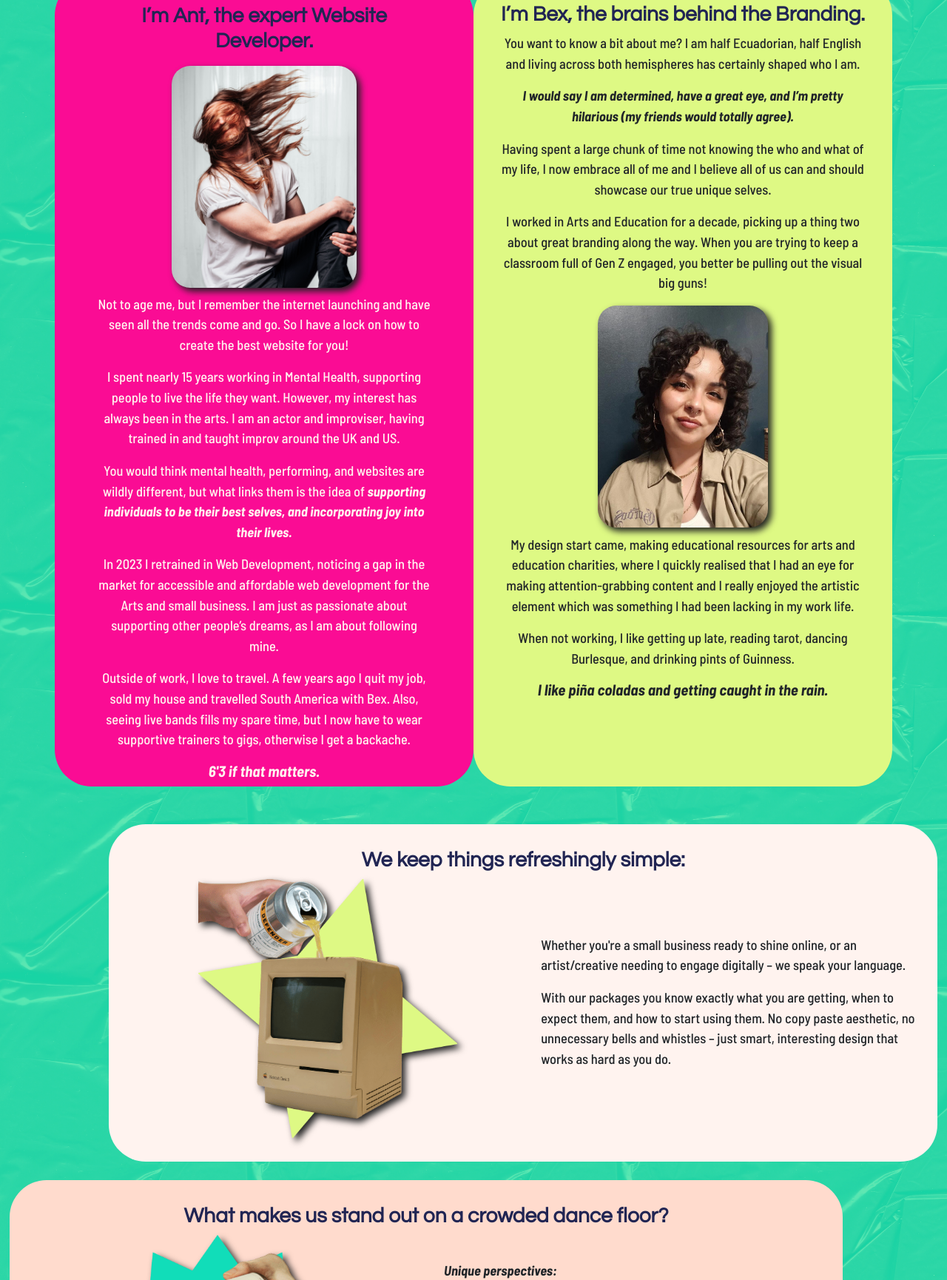
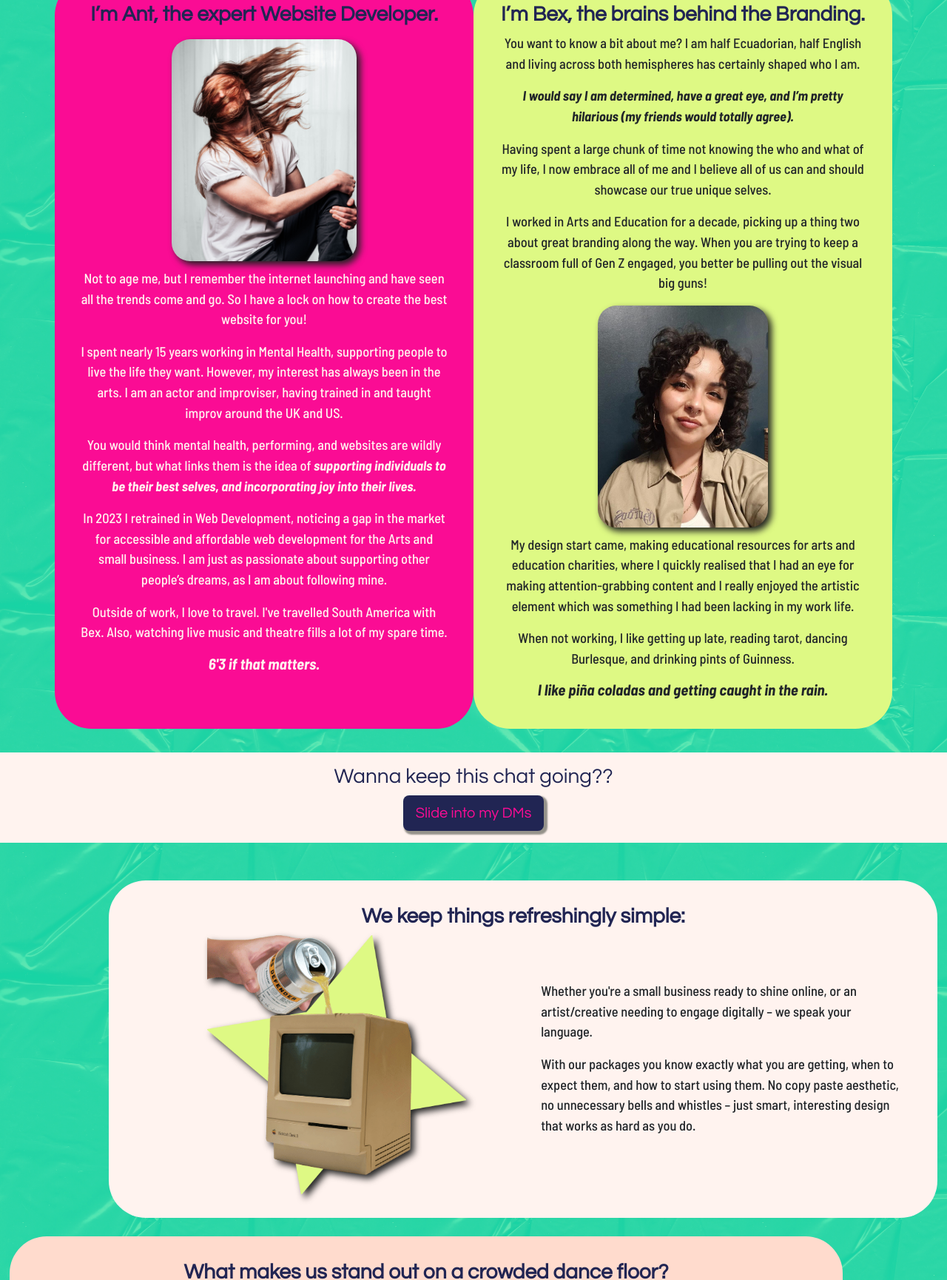
Before and after one commit to ADBur23/Kitchen_Disco_New, a plain HTML site: page HTML/about.html in a window 1280 px wide. Shown: the part 1070-2800 px from the top of the page at 74% size. Drawn offline with nearby package versions, Linux system fonts and the light colour scheme; a web font is replaced by a local one.

Commit message:
nav on about page shorter on larger screens, shorter text

```diff
--- a/CSS/about.css
+++ b/CSS/about.css
@@ -200,7 +200,7 @@ section#second-paragraph {
 .half-one {
   background-color: #fa0c94;
   color: #fff3ef;
-  padding-top: 3%;
+  padding-top: 1.5rem;
   border-radius: 50px;
   /* margin-right: 5%; */
   padding-left: 7%;
@@ -294,6 +294,35 @@ section#second-paragraph {
   margin-left: 1rem;
 }
 
+.title {
+  background-color: #fff3ef;
+  /* border-radius: 50px; */
+  margin-bottom: 1rem;
+  text-align: center;
+  margin-top: 2rem;
+}
+
+.contact-text {
+  display: flex;
+  align-content: center;
+  flex-wrap: wrap;
+  flex-direction: column;
+  text-decoration: none;
+  text-align: center;
+  position: relative;
+  z-index: 1;
+}
+
+/* .web-title {
+  color: #fff3ef;
+} */
+
+.btn-pricing {
+  background-color: #212553;
+  color: #fa0c94;
+  box-shadow: 3px 3px 2px 2px #686860b3;
+}
+
 @media (min-width: 340px) {
   /* .third-cont {
     width: 297px;
@@ -344,7 +373,7 @@ section#second-paragraph {
   }
   .logo-hover {
     top: 1px;
-    right: 128px;
+    right: 114px;
   }
   .info-margin-top {
     margin-top: 0rem;
@@ -399,8 +428,9 @@ section#second-paragraph {
   }
   .half-one {
     margin-right: 0%;
-    padding-left: 5%;
-    padding-right: 5%;
+    padding-left: 3%;
+    padding-right: 3%;
+    padding-top: 2rem;
   }
   .half-two {
     padding-left: 3%;
@@ -503,18 +533,18 @@ section#second-paragraph {
 
 @media (min-width: 1200px) {
   .logo-button {
-    width: 55%;
+    width: 33%;
     height: 67px;
   }
 }
 
 @media (min-width: 1400px) {
   .logo-button {
-    width: 61%;
+    width: 40%;
   }
 }
 
-@media (max-width: 576px) {
+@media (max-width: 575px) {
   .main-nav {
     display: none;
   }
@@ -530,7 +560,7 @@ section#second-paragraph {
   }
 }
 
-@media (max-width: 1199px) {
+@media (max-width: 1999px) {
   .nav {
     position: relative;
     left: 20%;
--- a/HTML/about.html
+++ b/HTML/about.html
@@ -51,13 +51,15 @@
               >
             </li>
             <li>
-              <a href="./about.html" class="nav-link px-2 nav-text">KDC Team</a>
+              <a href="./about.html" class="nav-link px-2 location-text"
+                >KDC Team</a
+              >
             </li>
             <li>
               <a href="./faqs.html" class="nav-link px-2 nav-text">FAQs</a>
             </li>
             <li>
-              <a href="./contact.html" class="nav-link px-2 location-text"
+              <a href="./contact.html" class="nav-link px-2 nav-text"
                 >Reach Out</a
               >
             </li>
@@ -205,10 +207,9 @@
                 supporting other people’s dreams, as I am about following mine.
               </p>
               <p>
-                Outside of work, I love to travel. A few years ago I quit my
-                job, sold my house and travelled South America with Bex. Also,
-                seeing live bands fills my spare time, but I now have to wear
-                supportive trainers to gigs, otherwise I get a backache.
+                Outside of work, I love to travel. I've travelled South America
+                with Bex. Also, watching live music and theatre fills a lot of
+                my spare time.
               </p>
               <h3 class="barlow-semi-condensed-bold-italic">
                 6'3 if that matters.
@@ -267,9 +268,19 @@
           </div>
         </div>
       </div>
+      <div class="px-4 py-2 title">
+        <div class="row align-items-center py-2 questrial-regular">
+          <h2>Wanna keep this chat going??</h2>
+          <a href="../HTML/contact.html" class="contact-text"
+            ><button class="btn btn-pricing btn-lg" type="button">
+              Slide into my DMs
+            </button></a
+          >
+        </div>
+      </div>
     </section>
     <section id="third-paragraph">
-      <div class="container col-xxl-8 px-4 py-4 third-cont">
+      <div class="container col-xxl-8 px-5 py-4 third-cont">
         <div class="row align-items-center g-5 py-2">
           <h2 class="questrial-regular text-center">
             We keep things refreshingly simple:
@@ -301,7 +312,7 @@
       </div>
     </section>
     <section id="fourth-paragraph">
-      <div class="container col-xxl-8 px-4 py-4 fourth-cont">
+      <div class="container col-xxl-8 px-5 py-4 fourth-cont">
         <div class="row flex-lg-row align-items-center g-5 py-2">
           <h2 class="questrial-regular text-center">
             What makes us stand out on a crowded dance floor?
@@ -358,7 +369,7 @@
       </div>
     </section>
     <section id="fifth-paragraph">
-      <div class="container col-xxl-8 px-4 py-4 fifth-cont">
+      <div class="container col-xxl-8 px-5 py-4 fifth-cont">
         <div
           class="row align-items-center g-5 py-2 barlow-semi-condensed-medium"
         >
```
Also changed, not shown: CSS/contact.css (+16 -12 lines), HTML/contact.html (+10 -4 lines), HTML/pricing.html (+7 -7 lines).
